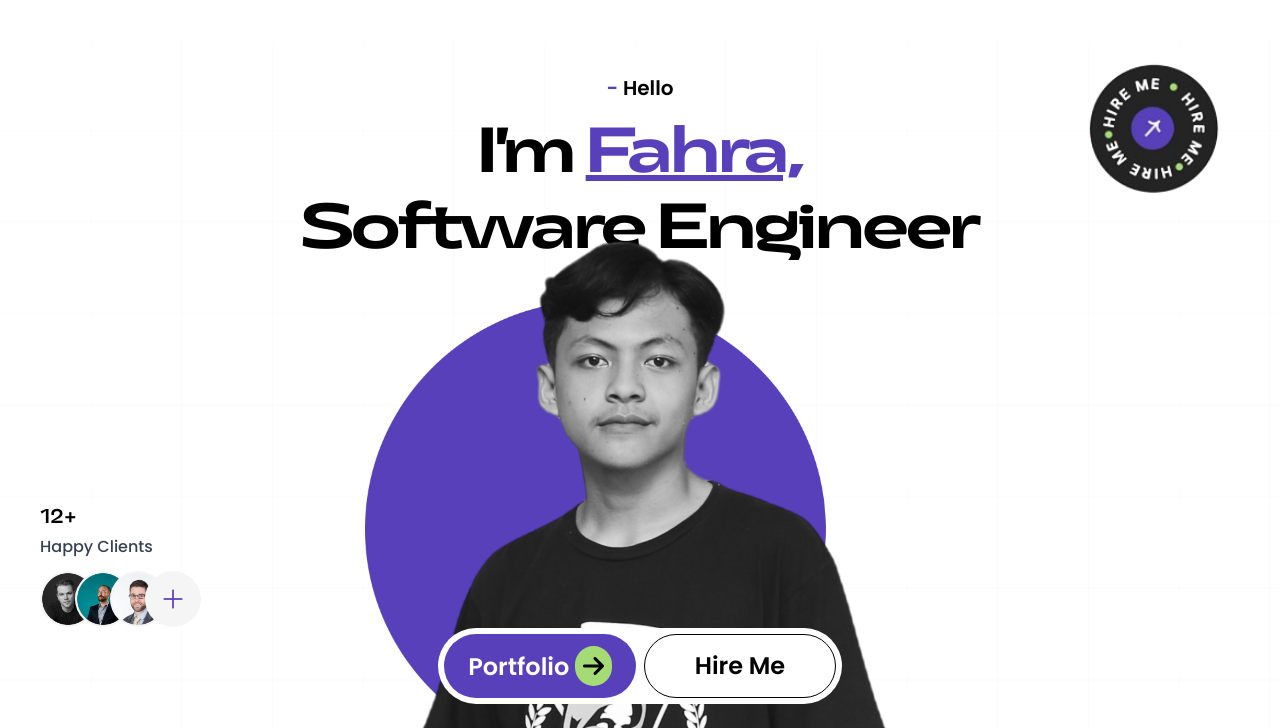
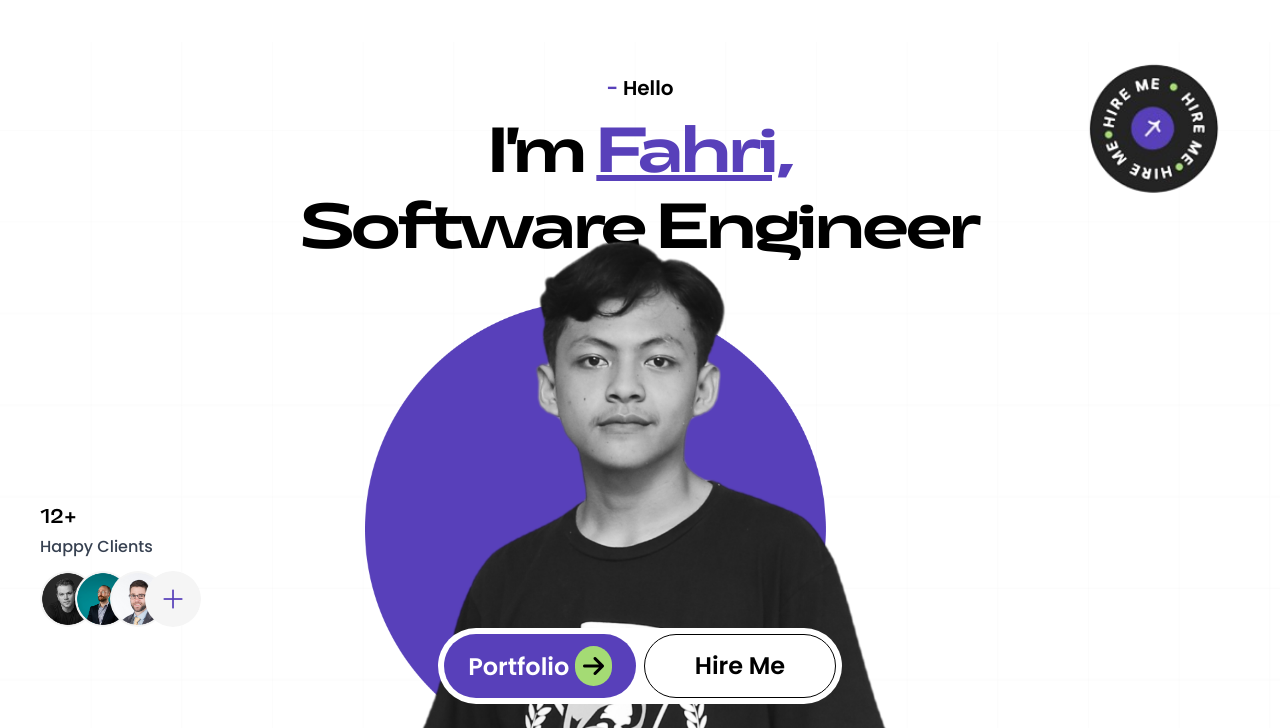
Before and after one commit to ffahrimf/ffahrimf.github.io, a website: page index.html in a window 1280 px wide. Shown: the part 102-830 px from the top of the page. Drawn offline with nearby package versions, Linux system fonts and the light colour scheme.

Commit message:
Undo Edit

```diff
--- a/index.html
+++ b/index.html
@@ -162,7 +162,7 @@
               </h5>
               <div>
                 <h1 class="font-asgard font-bold md:text-6xl text-4xl mb-4">
-                  I'm <u class="text-primary">Fahra,</u>
+                  I'm <u class="text-primary">Fahri,</u>
                 </h1>
                 <h1 class="font-asgard font-bold text-4xl md:text-6xl">
                   Software Engineer
```
